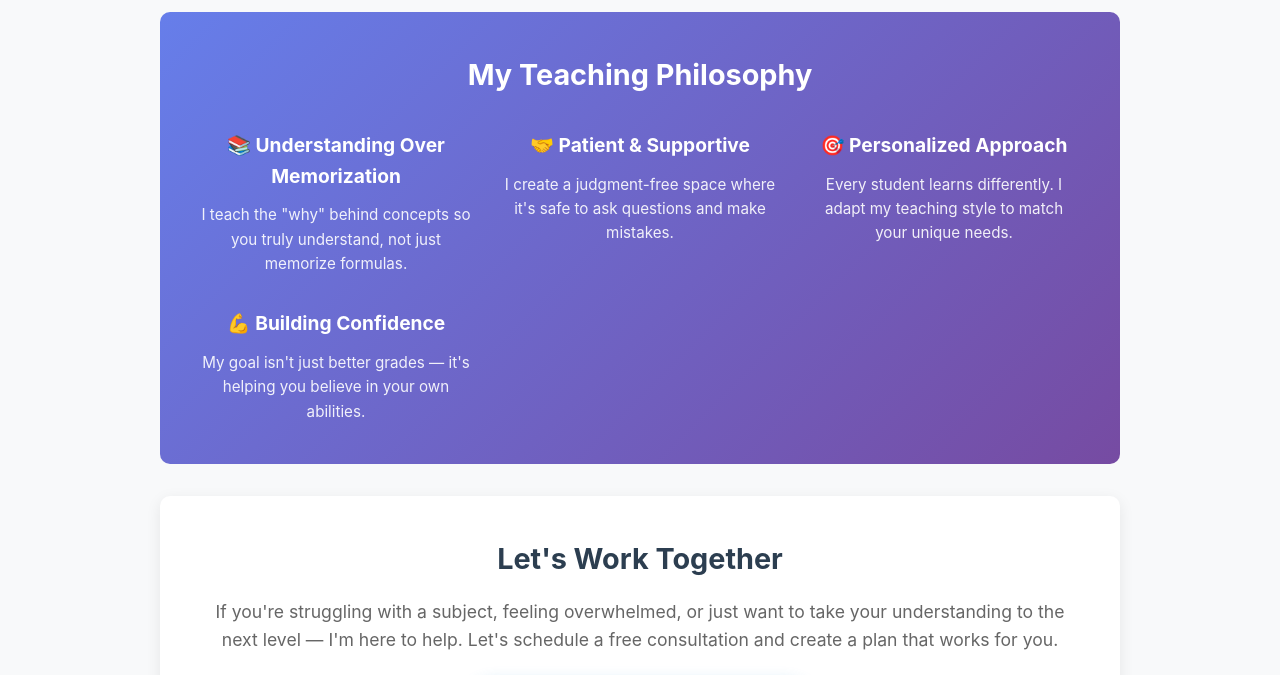
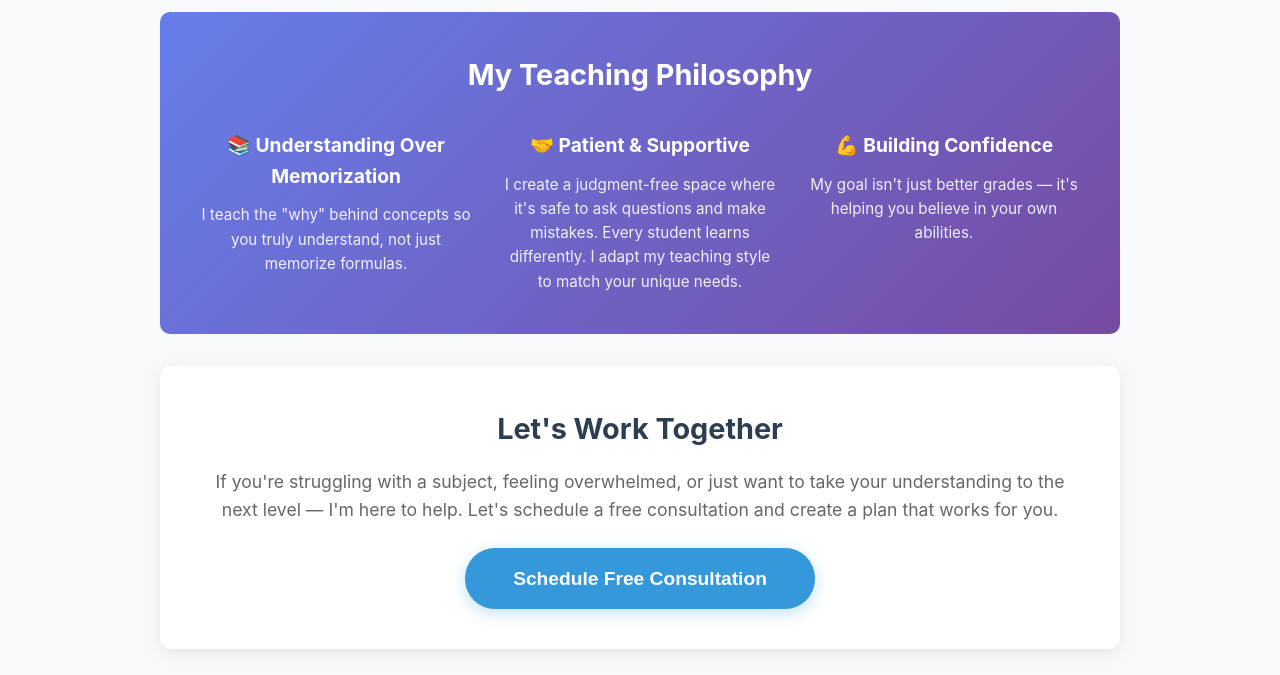
Before and after one commit to theblakeyerian/BlakeTheTutor, a plain HTML site: page about.html in a window 1280 px wide. Shown: the part 1820-2495 px from the top of the page. Drawn offline with Linux system fonts and the light colour scheme.

Commit message:
Update about.html

```diff
--- a/about.html
+++ b/about.html
@@ -324,12 +324,8 @@
 
         <div class="philosophy-item">
           <h3>🤝 Patient & Supportive</h3>
-          <p>I create a judgment-free space where it's safe to ask questions and make mistakes.</p>
-        </div>
-
-        <div class="philosophy-item">
-          <h3>🎯 Personalized Approach</h3>
-          <p>Every student learns differently. I adapt my teaching style to match your unique needs.</p>
+          <p>I create a judgment-free space where it's safe to ask questions and make mistakes.
+          Every student learns differently. I adapt my teaching style to match your unique needs.</p>
         </div>
 
         <div class="philosophy-item">
```
